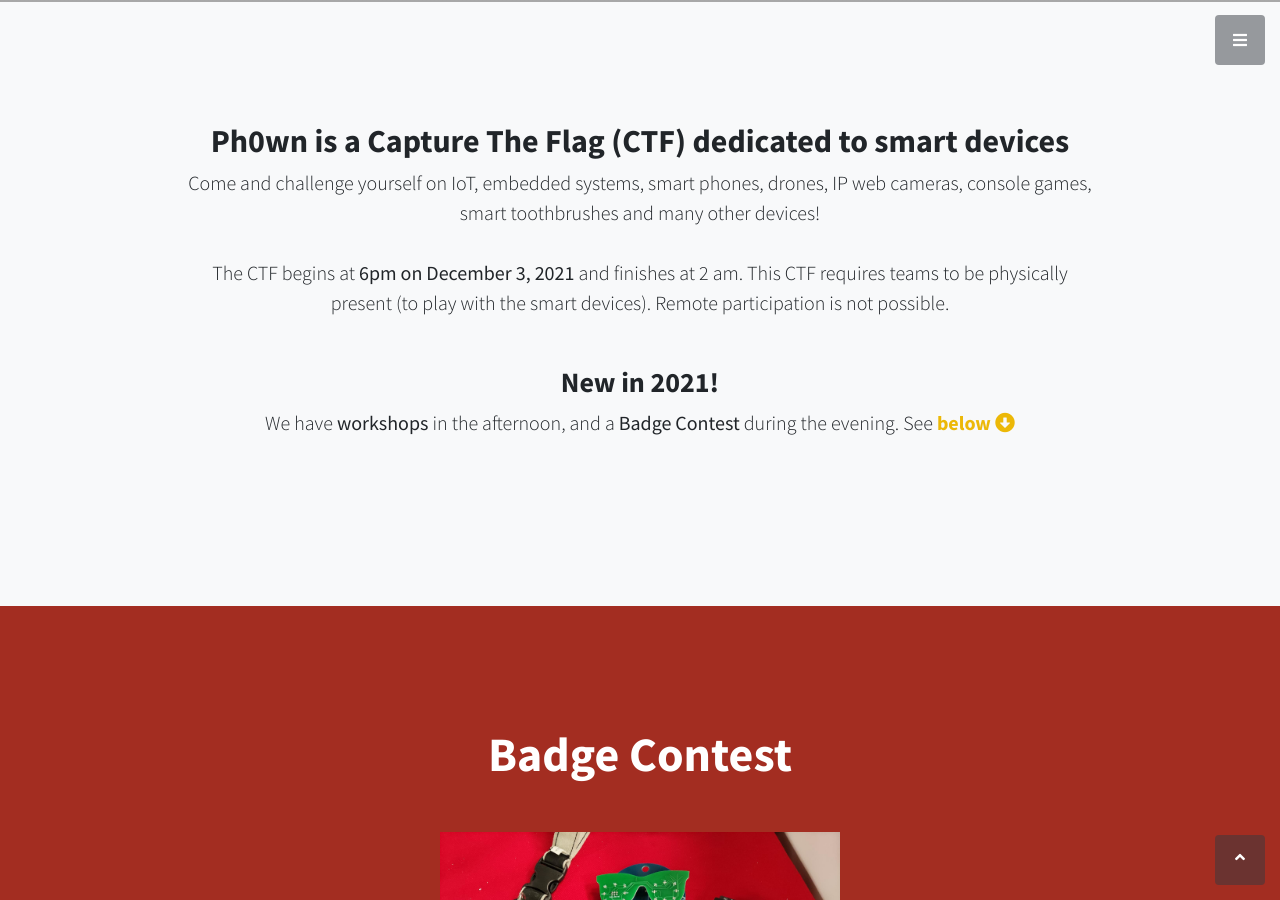
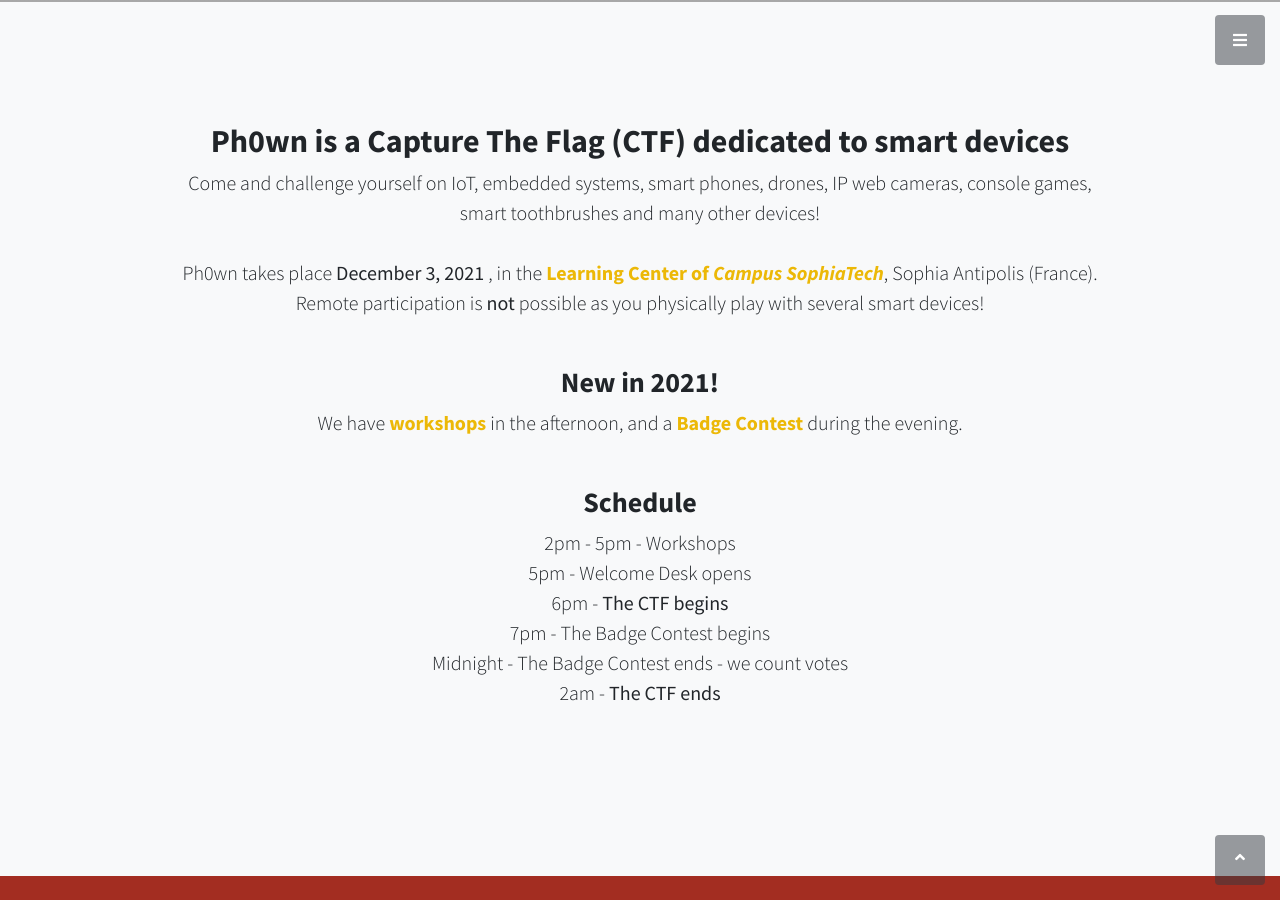
Before and after one commit to ph0wn/ph0wn.github.io, a Jekyll site: the page built from index.html, in a window 1280 px wide and 900 px high, scrolled down 898 px. Built offline with Jekyll 4.4.1, drawn with Linux system fonts in a browser that asks for light colours; some of the changed text lies outside the part shown; grey boxes are pictures that could not be loaded.

Commit message:
schedule + astronomy workshop

```diff
--- a/index.html
+++ b/index.html
@@ -11,11 +11,20 @@ title: Ph0wn CTF
                 <p class="lead mb-5">
 		  Come and challenge yourself on IoT, embedded systems, smart phones, drones, IP web cameras, console games, smart toothbrushes and many other devices!
 		  <br>
-		  <br>The CTF begins at <b>6pm on December 3, 2021</b> and finishes at 2 am. This CTF requires teams to be physically present (to play with the smart devices). Remote participation is not possible.
+		  <br>Ph0wn takes place <b>December 3, 2021</b> , in the <a href="#map"> Learning Center of <i>Campus SophiaTech</i></a>, Sophia Antipolis (France). Remote participation is <b>not</b> possible as you physically play with several smart devices! <br>
 		</p>
 		<h3>New in 2021!</h3>
 		<p class="lead mb-5">
-		    We have <b>workshops</b> in the afternoon, and a <b>Badge Contest</b> during the evening. See <a href="#badge">below <i class="fas fa-arrow-alt-circle-down"></i></a>
+		    We have <a href="#workshops"> <b>workshops</b></a> in the afternoon, and a <a href="#badge"> <b>Badge Contest</b> </a>during the evening.
+		</p>
+		<h3>Schedule</h3>
+		<p class="lead mb-5">
+		    2pm - 5pm - Workshops<br>
+		5pm - Welcome Desk opens<br>
+		    6pm - <b>The CTF begins</b><br>
+		7pm - The Badge Contest begins<br>
+		Midnight - The Badge Contest ends - we count votes<br>
+		    2am - <b>The CTF ends</b><br>
 		</p>
 
 		      <!--
@@ -56,7 +65,7 @@ title: Ph0wn CTF
 	 </div>
 	 <div class="row">
 	     <div class="col-lg-10 mx-auto">
-		 <h3>Introduction to hardware hacking with Hydrabus - Nicolas Oberli - 2pm - 5pm</h3><br>
+		 <h3>Introduction au hacking hardware avec Hydrabus - Nicolas Oberli - 2pm - 5pm</h3><br>
 		 <img src="/images/france.png"  title="icon made by www.freepik.com" alt="icon made by www.freepik.com" width="32px" /> in French<br>
 		 Ever wondered how to start with hardware hacking? This
 small workshop will present you some simple techniques you'll need
@@ -91,7 +100,9 @@ prepared a target device for you to fiddle with during the workshop.
 		 </ul>
 Please bring a laptop wit KICAD (5.1.10) installed
 
-		 <h3 class="text-center">1 more workshop to be announced</h3>
+		 <h3 class="mt-5">Retouches d'images d'astronomie - Tullio Tanzi - 2pm - 4pm</h3><br>
+		 <img src="/images/france.png"  title="icon made by www.freepik.com" alt="icon made by www.freepik.com" width="32px" /> in French<br>
+		 Description to come.
 
 
 	     </div>
@@ -328,7 +339,7 @@ Please bring a laptop wit KICAD (5.1.10) installed
               <i class="icon-directions"></i>
             </span>
             <h4>              <strong>Car</strong>            </h4>
-            <p class="text-faded mb-0">A8 motorway: <b>Exit 44, Antibes, Sophia Antipolis</b>. Follow "Sophia Antipolis" access from the roundabout at INRA, Route des Chappes. <b>Recommend parking: P2</b>.
+            <p class="text-faded mb-0">A8 motorway: <b>Exit 44, Antibes, Sophia Antipolis</b>. Follow "Sophia Antipolis" access from the roundabout at INRA, Route des Chappes. <b>Recommend parking: P4</b>.
             </p>
 	  </div>
 	  <div class="col-lg-3 col-md-6 mb-5 mb-md-0">
```
